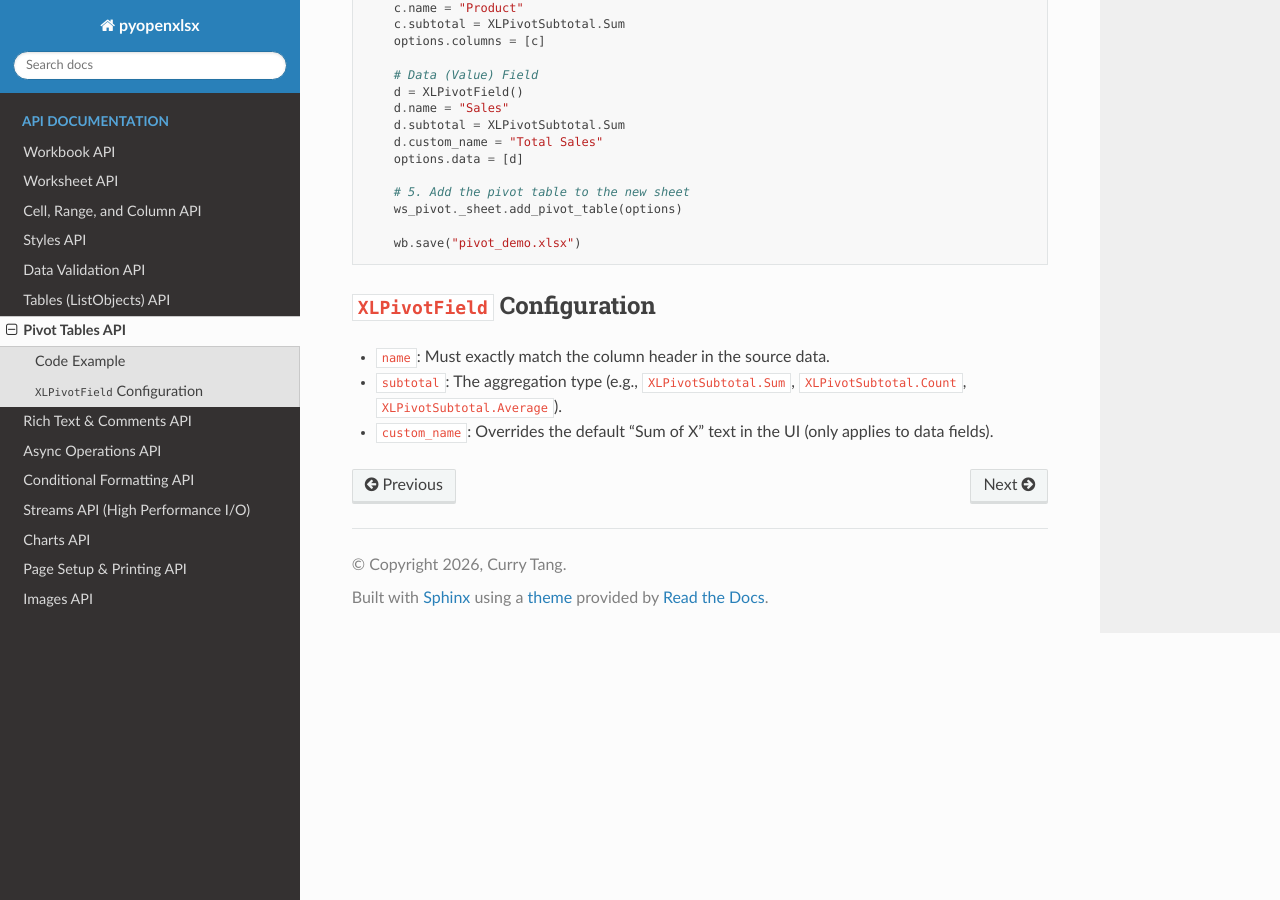
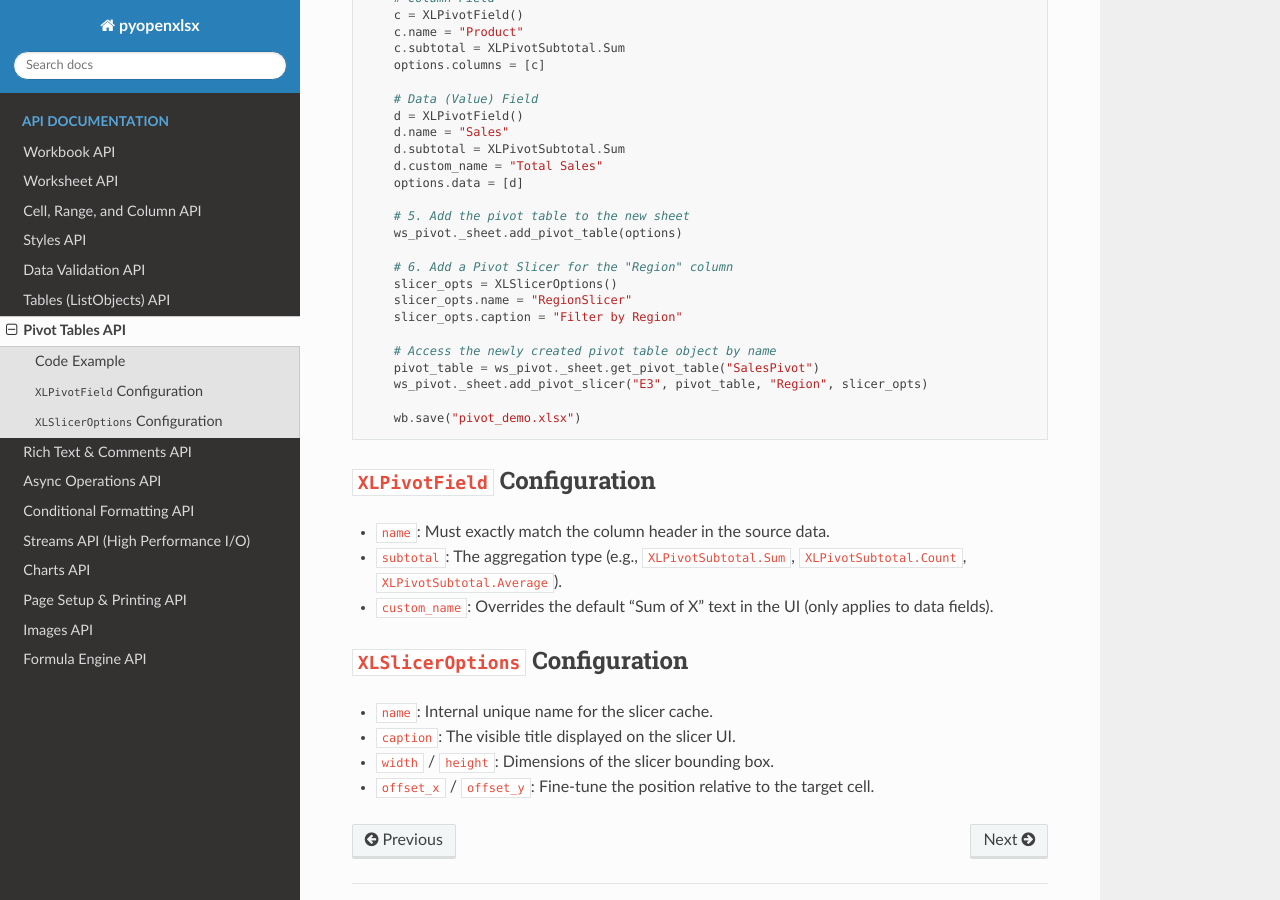
Before and after one commit to twn39/pyopenxlsx, a Sphinx documentation site: the page built from docs/07_pivot_tables.md, in a window 1280 px wide and 900 px high, scrolled down 980 px. Built offline with Sphinx 7.4.7 and the Read the Docs theme 3.1.0, drawn with Linux system fonts in a browser that asks for light colours; some of the changed text lies outside the part shown.

Commit message:
docs: document new OpenXLSX-NX features
- Document row/column insert and delete operations in Worksheet API
- Document `has_macro` property in Workbook API
- Add comprehensive guide for Table and Pivot Table Slicers
- Create new page for FormulaEngine API
- Update Sphinx index to include Formula Engine page

````diff
--- a/docs/07_pivot_tables.md
+++ b/docs/07_pivot_tables.md
@@ -1,6 +1,6 @@
 # Pivot Tables API
 
-`pyopenxlsx` provides bindings to generate Data Pivot Tables directly from source data.
+`pyopenxlsx` provides bindings to generate Data Pivot Tables directly from source data. It also supports adding **Slicers** to dynamically filter pivot tables or standard tables.
 
 > **Important Setup Rule:** When generating a pivot table from scratch using this API, it is highly recommended to place the pivot table on a **different worksheet** from the source data, and you must ensure the `target_cell` does NOT contain the worksheet name.
 
@@ -8,7 +8,7 @@
 
 ```python
 from pyopenxlsx import Workbook
-from pyopenxlsx._openxlsx import XLPivotTableOptions, XLPivotField, XLPivotSubtotal
+from pyopenxlsx._openxlsx import XLPivotTableOptions, XLPivotField, XLPivotSubtotal, XLSlicerOptions
 
 with Workbook() as wb:
     # 1. Write source data to a sheet
@@ -57,6 +57,15 @@ with Workbook() as wb:
     # 5. Add the pivot table to the new sheet
     ws_pivot._sheet.add_pivot_table(options)
 
+    # 6. Add a Pivot Slicer for the "Region" column
+    slicer_opts = XLSlicerOptions()
+    slicer_opts.name = "RegionSlicer"
+    slicer_opts.caption = "Filter by Region"
+
+    # Access the newly created pivot table object by name
+    pivot_table = ws_pivot._sheet.get_pivot_table("SalesPivot")
+    ws_pivot._sheet.add_pivot_slicer("E3", pivot_table, "Region", slicer_opts)
+
     wb.save("pivot_demo.xlsx")
 ```
 
@@ -64,3 +73,9 @@ with Workbook() as wb:
 - `name`: Must exactly match the column header in the source data.
 - `subtotal`: The aggregation type (e.g., `XLPivotSubtotal.Sum`, `XLPivotSubtotal.Count`, `XLPivotSubtotal.Average`).
 - `custom_name`: Overrides the default "Sum of X" text in the UI (only applies to data fields).
+
+## `XLSlicerOptions` Configuration
+- `name`: Internal unique name for the slicer cache.
+- `caption`: The visible title displayed on the slicer UI.
+- `width` / `height`: Dimensions of the slicer bounding box.
+- `offset_x` / `offset_y`: Fine-tune the position relative to the target cell.
--- a/docs/index.rst
+++ b/docs/index.rst
@@ -21,3 +21,4 @@ pyopenxlsx documentation
    12_charts.md
    13_page_setup.md
    14_images.md
+   15_formula_engine.md
````
Also changed, not shown: docs/01_workbook.md (+4 -0 lines), docs/02_worksheet.md (+15 -0 lines), docs/06_tables.md (+16 -0 lines), docs/15_formula_engine.md (added, +56 -0 lines).
